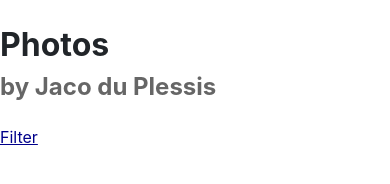
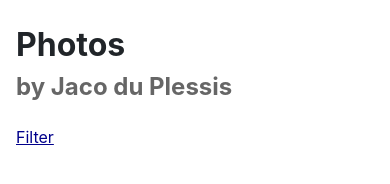
Before and after one commit to jacoduplessis/photos, a plain HTML site: page index.html in a window 390 px wide. Drawn offline with nearby package versions, Linux system fonts and the light colour scheme.

Commit message:
CSS fixes

```diff
--- a/index.html
+++ b/index.html
@@ -63,7 +63,7 @@
     </div>
 
 
-    <button @click="getPhotos" class="btn-filter" >Filter</button>
+    <button @click="getPhotos" class="btn-filter">Filter</button>
   </div>
 
   <div v-for="photo in photos" class="photo">
@@ -101,7 +101,15 @@
     color: #212529;
     background-color: #fff;
     max-width: 1024px;
+
   }
+
+  @media screen and (max-width: 1020px) {
+    body {
+      padding: 0 1rem;
+    }
+  }
+
 
   img {
     display: block;
@@ -143,6 +151,7 @@
     display: flex;
     justify-content: space-between;
     margin: 1rem 0;
+    flex-wrap: wrap;
   }
 
   button {
@@ -217,7 +226,7 @@
     position: fixed;
     top: 1rem;
     right: 2rem;
-    box-shadow: 3px 3px 10px rgba(0,0,0,0.3);
+    box-shadow: 3px 3px 10px rgba(0, 0, 0, 0.3);
   }
 </style>
 </body>
```
Lines whose indentation alone changed are shown as unchanged.
